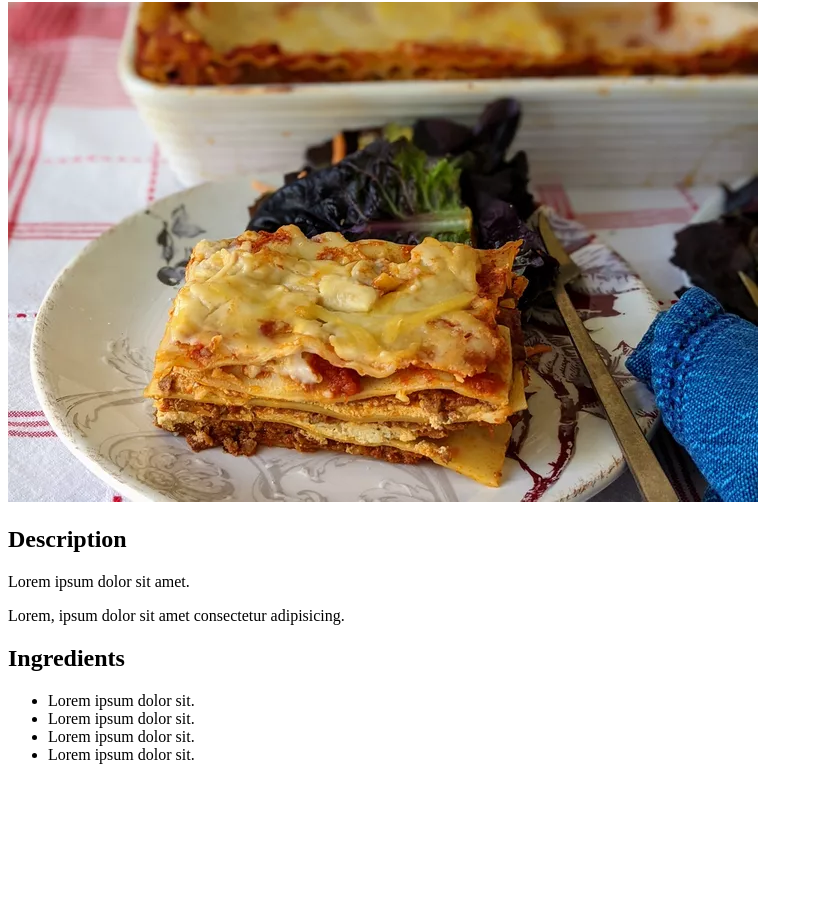
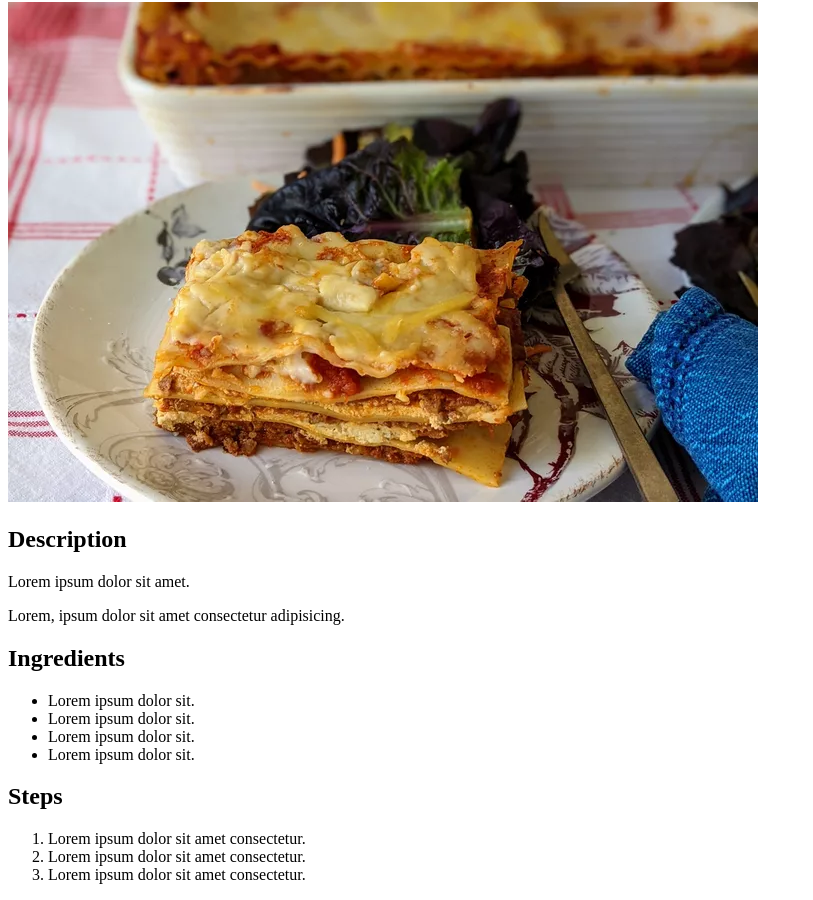
Before and after one commit to Wizmyr/odin-recipes, a plain HTML site: page recipes/homemade-lasagna.html in a window 1280 px wide. Shown: the part 78-978 px from the top of the page, without its empty margins (0-813 px from the left). Before the commit the page ends 858 px from the top, so only its background shows below. Drawn offline with Linux system fonts and the light colour scheme.

Commit message:
Add steps list

```diff
--- a/recipes/homemade-lasagna.html
+++ b/recipes/homemade-lasagna.html
@@ -19,5 +19,11 @@
             <li>Lorem ipsum dolor sit.</li>
             <li>Lorem ipsum dolor sit.</li>
         </ul>
+    <h2>Steps</h2>
+        <ol>
+            <li>Lorem ipsum dolor sit amet consectetur.</li>
+            <li>Lorem ipsum dolor sit amet consectetur.</li>
+            <li>Lorem ipsum dolor sit amet consectetur.</li>
+        </ol>
 </body>
 </html>
```
